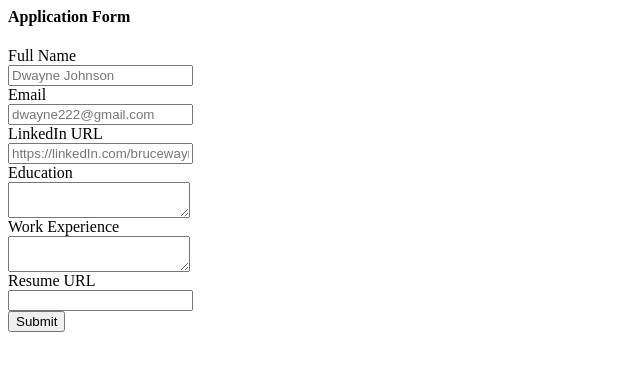
After one commit to Sideeqkolade/career-website-v2, a Flask app: template templates/application_form.html in a window 1280 px wide. The commit adds this page. Shown: the top 371 px of the page, without its empty margins (0-640 px from the left). Run offline with Flask 3, Linux system fonts and the light colour scheme; the template is opened without the code that fills it, so the values that code supplies are empty.

Commit message:
saving application to DB

```diff
--- a/app.py
+++ b/app.py
@@ -1,5 +1,5 @@
-from flask import Flask, render_template, jsonify
-from database import load_jobs_db, load_job_db
+from flask import Flask, render_template, jsonify, request
+from database import load_jobs_db, load_job_db, add_application_to_db
 
 app = Flask(__name__)
 
@@ -26,5 +26,15 @@ def show_job(id):
   return render_template('jobpage.html', job=job)
 
 
+@app.route('/job/<id>/apply', methods=['post'])
+def apply_job(id):
+  data = request.form
+  job = load_job_db(id)
+  add_application_to_db(id, data)
+  return render_template("application_submitted.html",
+                         application=data,
+                         job=job)
+
+
 if __name__ == "__main__":
   app.run(host='0.0.0.0', debug=True)
--- /dev/null
+++ b/templates/application_form.html
@@ -0,0 +1,35 @@
+<h4>Application Form</h4>
+<form action="/job/{{job['id']}}/apply" method="post">
+  <div class="mb-3">
+    <label>Full Name</label><br>
+    <input type="text" name="full_name" placeholder="Dwayne Johnson">
+  </div>
+
+  <div class="mb-3">
+    <label>Email</label><br>
+    <input type="text" name="email" placeholder="dwayne222@gmail.com">
+  </div>
+
+  <div class="mb-3">
+    <label>LinkedIn URL</label><br>
+    <input type="text" name="linkedin_url" placeholder="https://linkedIn.com/brucewayne">
+  </div>
+
+  <div class="mb-3">
+    <label>Education</label><br>
+    <textarea name="education"></textarea>
+  </div>
+
+  <div class="mb-3">
+    <label>Work Experience</label><br>
+    <textarea name="work_experience"></textarea>
+  </div>
+
+  <div class="mb-3">
+    <label>Resume URL</label><br>
+    <input type="text" name="resume_url">
+  </div>
+
+  <input type="submit">
+
+</form>
--- a/templates/jobpage.html
+++ b/templates/jobpage.html
@@ -25,6 +25,8 @@
       </ol>
        <h4>Salary</h4>
       <p>{{ job.currency }} {{ job.salary }}</p>
+
+       {% include 'application_form.html' %}
      </div>
 
 
```
Also changed, not shown: database.py (+18 -0 lines), templates/application_submitted.html (added, +35 -0 lines).
